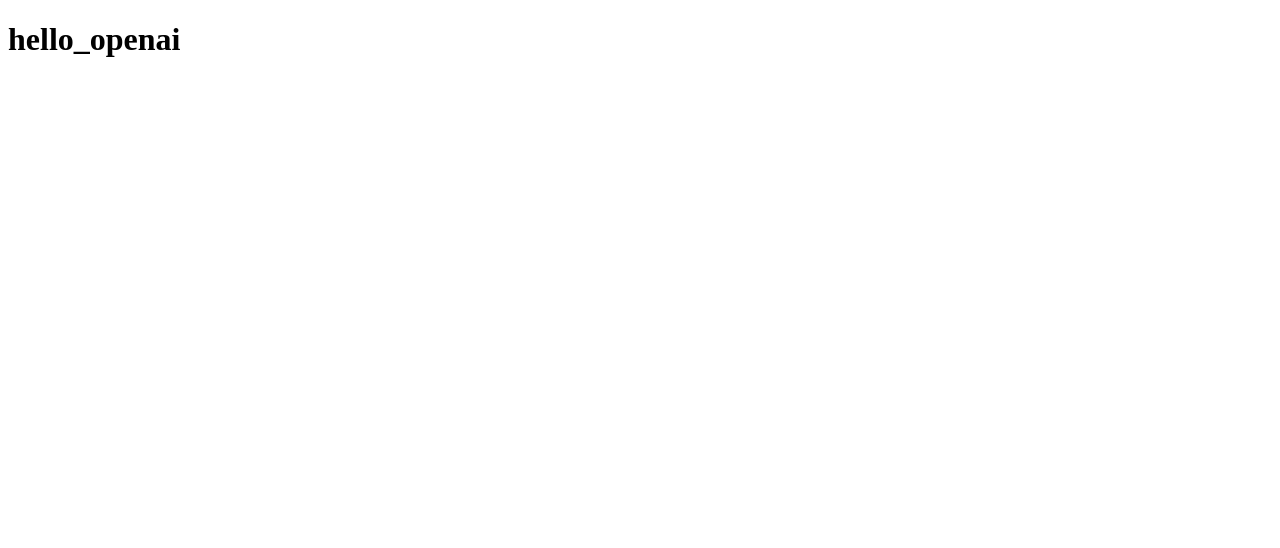
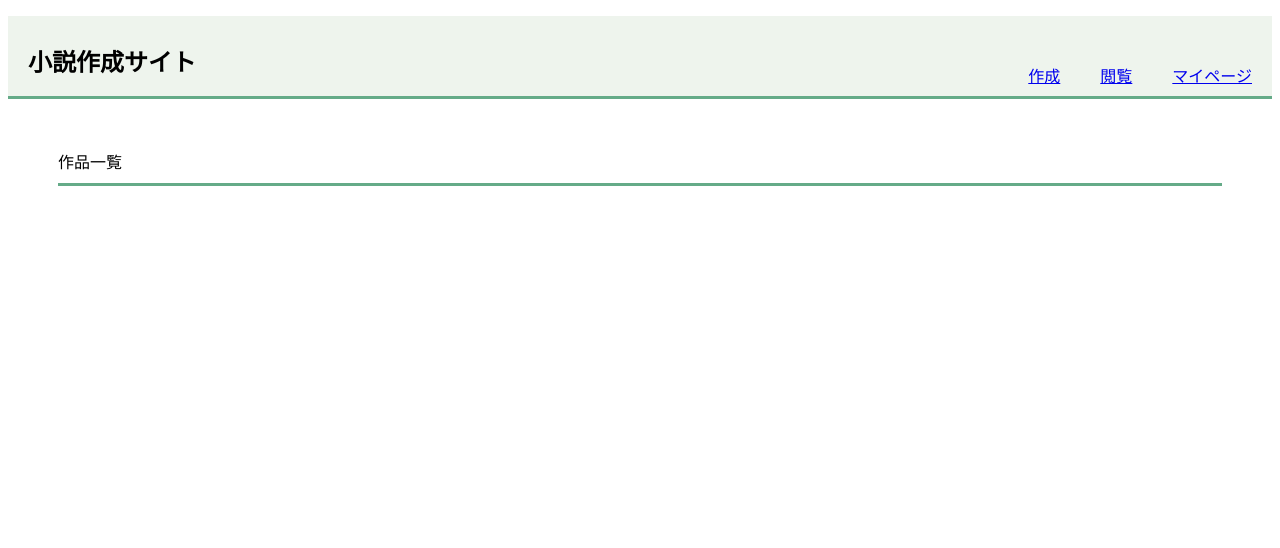
Before and after one commit to s1f10210231/chatgpt, a Django app: page / in a window 1280 px wide. Before the commit the part shown is almost empty. Shown: the top 548 px of the page. Run offline with Django 4.2, Linux system fonts and the light colour scheme.

Commit message:
index変更

```diff
--- a/story_app/static/story_app/css/index.css
+++ b/story_app/static/story_app/css/index.css
@@ -0,0 +1,31 @@
+header {
+    top: 0px;
+    left: 0px;
+}
+
+.header {
+    height: 80px;
+    border-bottom: 3px solid #65ab88;
+    background-color: rgba(226,236,225,0.58);
+}
+
+.logo {
+    float: left;
+    margin: 27px 20px;
+}
+
+.header-list li{
+    list-style: none;
+    float: right;
+    padding: 47px 20px;
+}
+
+.show-contents {
+    height: 400px;
+    margin: 50px;
+}
+
+.show {
+    padding-bottom: 10px;
+    border-bottom: 3px solid #65ab88;
+}
--- a/story_app/templates/story_app/index.html
+++ b/story_app/templates/story_app/index.html
@@ -1,13 +1,33 @@
 
 <!-- 一覧表示ページ -->
+{% load static %}
 <!DOCTYPE html>
-<html lang="en">
+<html lang="ja">
 <head>
     <meta charset="UTF-8">
     <meta name="viewport" content="width=device-width, initial-scale=1.0">
-    <title>Document</title>
+    <link rel="stylesheet" href="{% static 'story_app/css/index.css' %}">
+    <title>top</title>
 </head>
 <body>
-    <h1>hello_openai</h1>
+    <header>
+        <div class="header">
+            <h2 class="logo">小説作成サイト</h2>
+            <div class="header-list">
+                <ul>
+                    <li class="header-list-item"><a href="#">マイページ</a></li>
+                    <li class="header-list-item"><a href="#">閲覧</a></li>
+                    <li class="header-list-item"><a href="#">作成</a></li>
+                </ul>
+            </div>
+        </div>
+    </header>
+    <div class="show-contents">
+        <p class="show">作品一覧</p>
+    </div>
+    <div class="contens">
+
+    </div>
+
 </body>
 </html>
```
